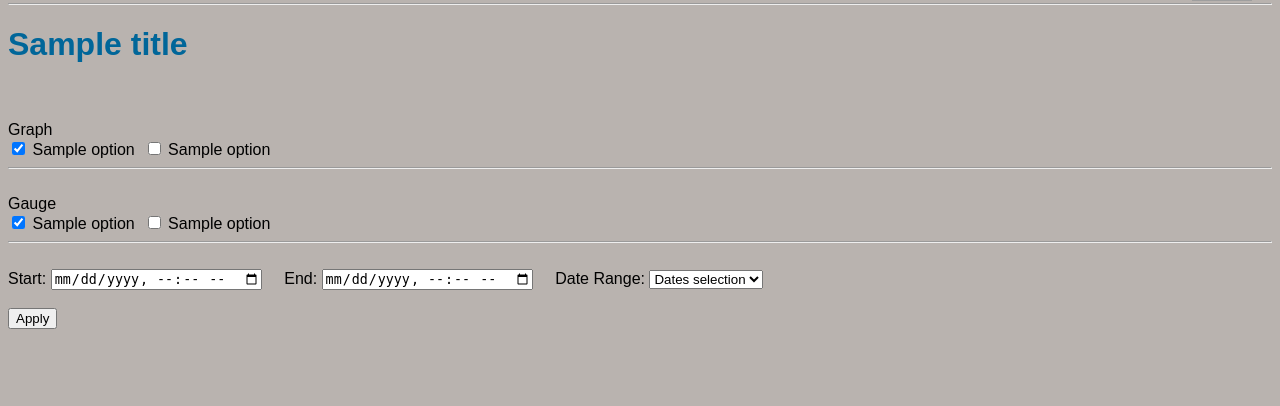
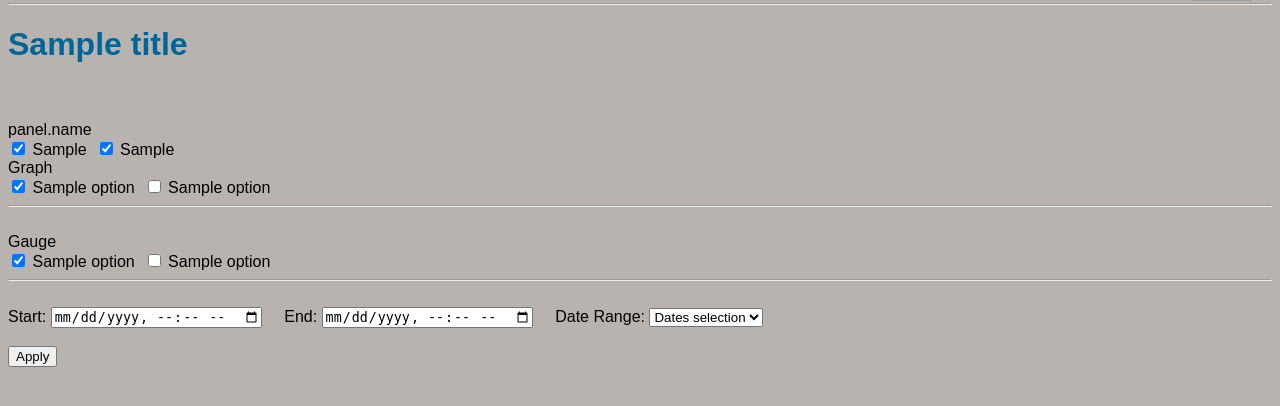
Before and after one commit to AnyLog-co/AnyLog-GUI, a Flask app: template app/templates/base_conf_report.html in a window 1280 px wide. Shown: the part 67-473 px from the top of the page. Run offline with Flask 2, Linux system fonts and the light colour scheme; the template is opened without the code that fills it: most values are stand-ins (such as "Sample title", 1, 10 or a date in 2020); grey boxes are pictures that could not be loaded.

Commit message:
Config Report

```diff
--- a/app/templates/base_conf_report.html
+++ b/app/templates/base_conf_report.html
@@ -5,10 +5,27 @@
 <form action="{{url_for('conf_nav_report')}}" method="POST">
 
     <br>
-    {%  for option in selected_options %}
+    {%  for panel in dashboard.panels %}
+        <br>
+        panel.name
+        <br>
+
+       <!-- Selected checkboxes of report - Min, Max, Avg -->
+        {% for check_box in panel.chek_box_selected %}
+            <!-- Select functionality  -->
+            <input type="checkbox" id={{check_box}} name={{check_box}} checked>
+            <label for={{check_box}}>{{check_box}}</label>&nbsp
+        {% endfor %}
+       <!-- Not selected checkboxes of report - Min, Max, Avg -->
+        {% for check_box in panel.chek_box %}
+            <!-- Select functionality  -->
+            <input type="checkbox" id={{check_box}} name={{check_box}} checked>
+            <label for={{check_box}}>{{check_box}}</label>&nbsp
+        {% endfor %}
 
 
     {% endfor %}
+
     <br>
     Graph
     <br>
```
